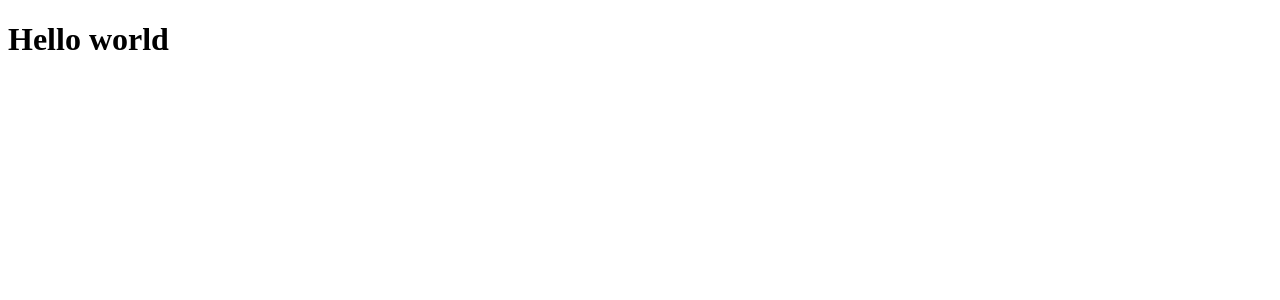
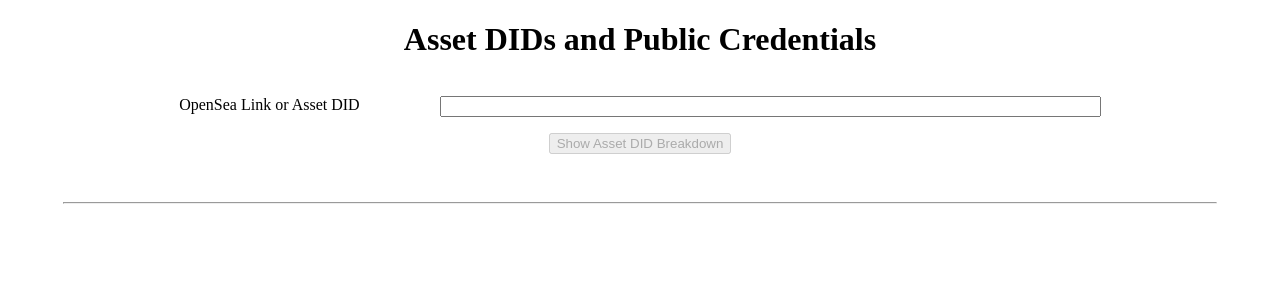
Before and after one commit to KILT-Foundation/asset-did-credentials, a React (Vite) app: page / in a window 1280 px wide. Shown: the top 300 px of the page. Built offline with nearby package versions, Linux system fonts and the light colour scheme.

Commit message:
simple input/output

```diff
--- /dev/null
+++ b/src/App.css
@@ -0,0 +1,74 @@
+:root {
+  font-size: 16px;
+}
+
+body {
+  margin: 0;
+}
+
+.container {
+  margin-inline: calc((100% - min(90%, 1200rem / 16)) / 2);
+  display: flex;
+  flex-direction: column;
+  justify-content: center;
+  align-items: center;
+}
+
+.urlLabel {
+  display: flex;
+  gap: 5rem;
+  margin: 1rem;
+  width: 80%;
+}
+
+.urlInput {
+  flex: 1;
+}
+
+.line {
+  width: 100%;
+  margin: 3rem 0;
+}
+
+.assetDidHeading {
+  text-align: center;
+}
+
+.assetDidBreakdown {
+  display: flex;
+  align-items: flex-end;
+  gap: 1rem;
+  margin-block: 2rem;
+}
+
+.outputData {
+  margin: 0;
+  display: flex;
+  align-items: flex-end;
+  gap: 1rem;
+}
+
+.outputDataField {
+  display: flex;
+  flex-direction: column;
+  align-items: center;
+  margin: 0;
+  overflow: hidden;
+}
+
+.dataValue {
+  margin: 0.25rem 0 0;
+  border: 1px solid black;
+  height: 1.25rem;
+  padding: 0 1rem;
+  min-width: 7rem;
+  text-align: center;
+}
+
+.separator {
+  font-weight: bold;
+}
+
+.invalid {
+  color: red;
+}
--- /dev/null
+++ b/src/App.tsx
@@ -0,0 +1,227 @@
+import { ChangeEvent, FormEvent, Fragment, useCallback, useState } from 'react';
+import './App.css';
+
+// OpenSea types
+type OpenSeaChain =
+  | 'arbitrum'
+  | 'avalanche'
+  | 'bsc'
+  | 'ethereum'
+  | 'klaytn'
+  | 'matic'
+  | 'optimism';
+
+const openSeaChainIDs: Record<OpenSeaChain, string> = {
+  arbitrum: 'eip155:42161',
+  avalanche: 'eip155:43114',
+  bsc: 'eip155:56',
+  ethereum: 'eip155:1',
+  klaytn: 'eip155:8217',
+  matic: 'eip155:137',
+  optimism: 'eip155:10',
+};
+
+type OpenSeaAssetLink =
+  `https://opensea.io/assets/${OpenSeaChain}/${string}/${string}`;
+
+// Asset DID types
+type ChainID = `${string}:${string}`;
+type Asset = `.${string}:${string}`;
+type AssetID = '' | `:${string}`;
+
+type AssetDid = `did:asset:${ChainID}${Asset}${AssetID}`;
+
+function isNamespace(input: string) {
+  console.log('namespace: ', input);
+  return /^[-a-z0-9]{3,8}$/.test(input);
+}
+
+function isChainReference(input: string) {
+  console.log('chain reference: ', input);
+  return /^[-a-zA-Z0-9]{1,32}$/.test(input);
+}
+
+function isAssetReference(input: string) {
+  console.log('asset reference: ', input);
+  return /^[-a-zA-Z0-9]{1,64}$/.test(input);
+}
+
+function isAssetID(input: string) {
+  console.log('asset ID: ', input);
+  return /^[-a-zA-Z0-9]{1,78}$/.test(input);
+}
+
+function isAssetDid(input: string): input is AssetDid {
+  if (!input.startsWith('did:asset:')) {
+    return false;
+  }
+  const withoutPrefix = input.replace('did:asset:', '');
+
+  const [chainID, asset] = withoutPrefix.split('.');
+
+  const [chainNamespace, chainReference] = chainID.split(':');
+  if (!isNamespace(chainNamespace) || !isChainReference(chainReference)) {
+    console.error('invalid chain syntax');
+    return false;
+  }
+
+  const [assetNamespace, assetReference, assetID] = asset.split(':');
+
+  if (
+    !isNamespace(assetNamespace) ||
+    !isAssetReference(assetReference) ||
+    !isAssetID(assetID)
+  ) {
+    console.error('invalid asset syntax');
+    return false;
+  }
+
+  return true;
+}
+
+function parseAssetDid(assetDid: AssetDid) {
+  const withoutPrefix = assetDid.replace('did:asset:', '');
+
+  const [chainID, asset] = withoutPrefix.split('.');
+
+  const [assetNamespace, assetReference, assetID] = asset.split(':');
+  return { chainID, assetNamespace, assetReference, assetID };
+}
+
+function isOpenSeaAssetLink(input: string): input is OpenSeaAssetLink {
+  if (!input.startsWith('https://opensea.io/assets/')) {
+    return false;
+  }
+  const assetEndpoint = input.replace('https://opensea.io/assets/', '');
+
+  const [chainName, assetReference, assetID] = assetEndpoint.split('/');
+
+  if (!Object.keys(openSeaChainIDs).includes(chainName)) {
+    return false;
+  }
+
+  if (!isAssetReference(assetReference) || !isAssetID(assetID)) {
+    return false;
+  }
+
+  return true;
+}
+
+function parseOpenSeaAssetLink(link: OpenSeaAssetLink) {
+  const assetEndpoint = link.replace('https://opensea.io/assets/', '');
+
+  const [chainName, assetReference, assetID] = assetEndpoint.split('/');
+
+  return {
+    chainID: openSeaChainIDs[chainName as OpenSeaChain],
+    // not part of OpenSea URL, but will be erc721 in most cases
+    assetNamespace: 'erc721',
+    assetReference,
+    assetID,
+  };
+}
+
+export function App() {
+  const [input, setInput] = useState('');
+  const [isSubmitted, setIsSubmitted] = useState(false);
+
+  const [parsed, setParsed] = useState<{
+    chainID: string;
+    assetNamespace: string;
+    assetReference: string;
+    assetID?: string;
+  }>();
+
+  const [isInvalid, setIsInvalid] = useState(false);
+
+  const handleChange = useCallback((event: ChangeEvent<HTMLInputElement>) => {
+    setInput(event.target.value);
+  }, []);
+
+  const handleSubmit = useCallback(
+    (event: FormEvent) => {
+      event.preventDefault();
+      setIsInvalid(false);
+      setIsSubmitted(true);
+
+      const lowerCase = input.toLowerCase();
+
+      if (isAssetDid(lowerCase)) {
+        setParsed(parseAssetDid(lowerCase));
+        return;
+      }
+      if (isOpenSeaAssetLink(lowerCase)) {
+        setParsed(parseOpenSeaAssetLink(lowerCase));
+        return;
+      }
+
+      setParsed(undefined);
+      setIsInvalid(true);
+    },
+    [input],
+  );
+
+  return (
+    <form className="container" onSubmit={handleSubmit}>
+      <h1 className="heading">Asset DIDs and Public Credentials</h1>
+
+      <label className="urlLabel">
+        OpenSea Link or Asset DID
+        <input
+          required
+          type="url"
+          className="urlInput"
+          onChange={handleChange}
+        />
+      </label>
+      <button disabled={!input} type="submit">
+        Show Asset DID Breakdown
+      </button>
+
+      <hr className="line" />
+
+      {isSubmitted && parsed && !isInvalid && (
+        <output>
+          <h2 className="assetDidHeading">Your Asset DID</h2>
+          <div className="assetDidBreakdown">
+            did:asset:{' '}
+            <dl className="outputData">
+              <div className="outputDataField">
+                <dt>Blockchain</dt>
+                <dd className="dataValue">{parsed.chainID}</dd>
+              </div>
+              .
+              <div className="outputDataField">
+                <dt>Asset Namespace</dt>
+                <dd className="dataValue">{parsed.assetNamespace}</dd>
+              </div>
+              :
+              <div className="outputDataField">
+                <dt>Asset Reference</dt>
+                <dd className="dataValue">{parsed.assetReference}</dd>
+              </div>
+              {parsed.assetID && (
+                <Fragment>
+                  :
+                  <div className="outputDataField">
+                    <dt>Asset ID</dt>
+                    <dd className="dataValue">{parsed.assetID}</dd>
+                  </div>
+                </Fragment>
+              )}
+            </dl>
+          </div>
+        </output>
+      )}
+
+      {isInvalid && (
+        <output>
+          <p className="invalid">
+            Invalid input. Please enter a valid asset DID or a link to a single
+            asset on OpenSea.
+          </p>
+        </output>
+      )}
+    </form>
+  );
+}
--- a/src/index.tsx
+++ b/src/index.tsx
@@ -1,7 +1,9 @@
 import { createRoot } from 'react-dom/client';
+
+import { App } from './App';
 
 const container = document.getElementById('root') as HTMLElement;
 
 const root = createRoot(container);
 
-root.render(<h1>Hello world</h1>);
+root.render(<App />);
```
